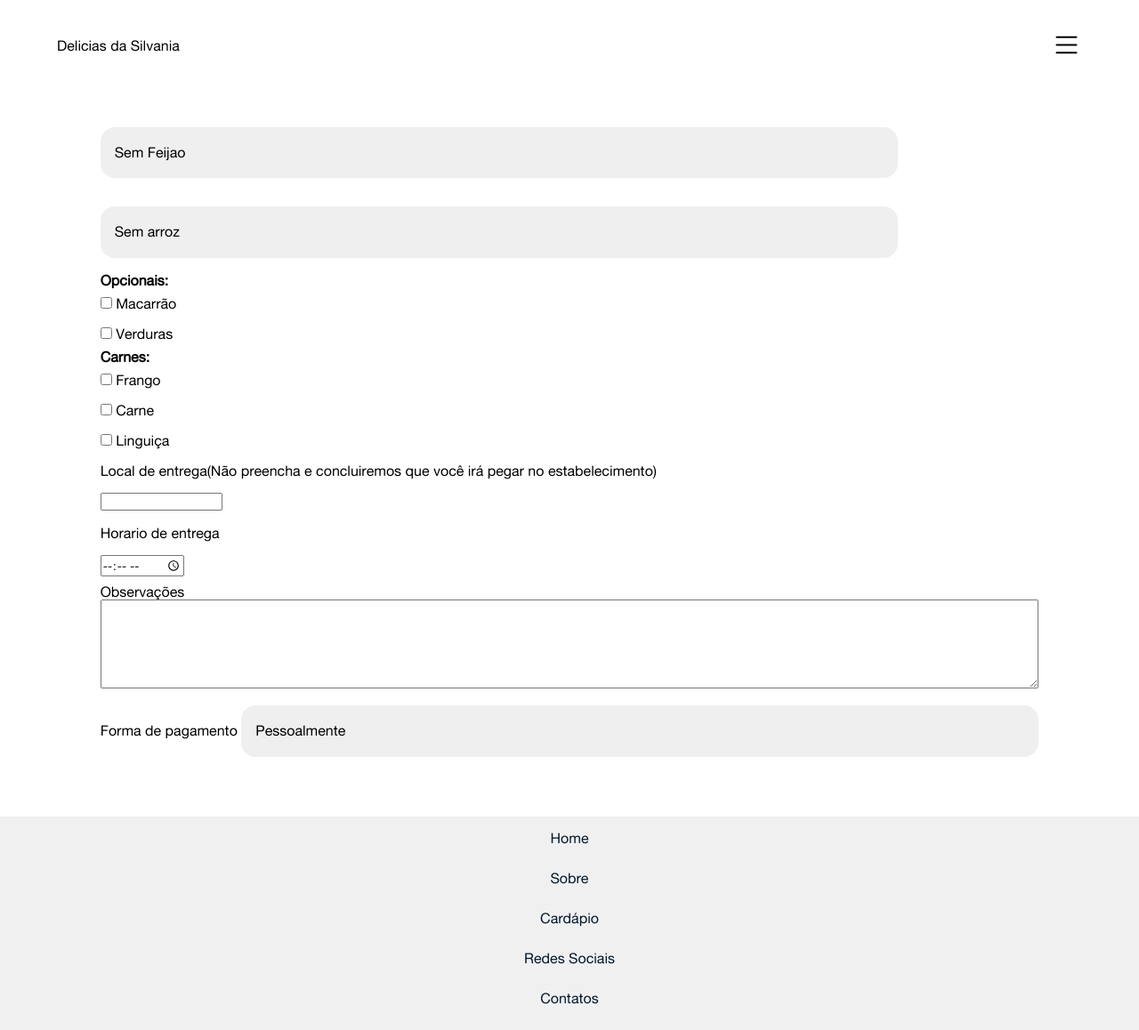
After one commit to GabrielGreapy/ProjetoQuentinha, a Flask app: page /cliente_Perfil/1/1/editar in a window 1280 px wide. The commit adds this page. Shown: the whole page at 89% size. Run offline with Flask 3, Linux system fonts and the light colour scheme; a user stored in the database is signed in.

Commit message:
funções:

```diff
--- a/main.py
+++ b/main.py
@@ -291,5 +291,27 @@ def excluirPedido(id_pedido):
         return redirect(url_for("login_Funcionario"))
 
 
+@app.route("/cliente_Perfil/<int:id>/<int:id_pedido>/cancelar")
+def cancelarPedido(id, id_pedido):
+    if 'nome_Cliente' in session:
+        id = id
+        id_pedido = id_pedido
+        pedidosDB.canceladoCliente(id_pedido)
+        return redirect(url_for("cliente_Perfil", id = id))
+    else:
+        return redirect(url_for("login_Funcionario"))
+
+
+@app.route ("/cliente_Perfil/<int:id_cliente>/<int:id_pedido>/editar", methods=("POST", "GET"))
+def editarPedido(id_cliente, id_pedido):
+    if 'nome_Cliente' in session:
+        if request.form == "POST":
+            id = id_cliente
+            id_pedido = id_pedido
+            return redirect(url_for("cliente_Perfil", id = id))
+        return render_template("editar_pedido.html")
+    else:
+        return redirect(url_for("/login_cliente"))
+
 if __name__ == "__main__":
     app.run(debug=True)
--- a/static/css/style.css
+++ b/static/css/style.css
@@ -440,6 +440,7 @@ select{
     box-shadow: 2px 2px 10px var(---rgba);
     flex-flow: column;
     padding: 0px 0px 1rem;
+    gap: 5px;
 }
 .quentinhasPedidasUnidade div{
     display: flex;
@@ -453,8 +454,12 @@ select{
     width: 40%;
 
 }
-
-
+.quentinhasPedidasUnidade button{
+    border-radius: 7%;
+    height: 40px;
+    font-size: 15px;
+    width: 100px;
+}
 .funcoes {
     display: flex;
     flex-flow: column;
@@ -541,6 +546,12 @@ select{
     height: 300px;
     width: 100%;
 }
+.botao{
+    border-radius: 5%;
+    height: 40px;
+    font-size: 15px;
+    width: 160px;
+}
 
 /* fonts */
 @font-face {
--- a/static/js/script.js
+++ b/static/js/script.js
@@ -0,0 +1,12 @@
+function abrirMenuEditarCliente(){
+    document.querySelector(".mini-menu").classList.add("ativa");
+
+
+
+
+
+}
+function esconderMenuEditarCliente(){
+
+    document.querySelector(".mini-menu").classList.remove("ativa");
+}
--- /dev/null
+++ b/templates/editar_pedido.html
@@ -0,0 +1,61 @@
+{% extends "home.html" %}
+
+{% block title %}Lista de Pedidos{% endblock %}
+
+{% block subtitle %}{% endblock %}
+
+{% block content %}
+
+
+<div class="container">
+    <form action="POST">
+        <div class="pedindo-seccao">
+            <select name="tipo_Feijao" id="">
+                <option value="Sem Feijão">Sem Feijao</option>
+                <option value="Feijão Carioca">Feijão Carioca</option>
+                <option value="Feijão Macassar">Feijão Macassar</option>
+                <option value="Feijao Preto">Feijão Preto</option>
+            </select>
+        </div>
+        <div class="pedindo-seccao">
+            <select name="tipo_Arroz" id="">
+                <option value="Sem Arroz">Sem arroz</option>
+                <option value="Arroz Solto">Arroz Refogado(Solto)</option>
+                <option value="Arroz de Leite">Arroz De Leite(Doce)</option>
+            </select>
+        </div>
+        <div class="pedindo-seccao">
+            <h4>Opcionais:</h4>
+            <div class="input"><input type="checkbox" name="opcionais" value="Macarrão"> Macarrão</div>
+            <div class="input"><input type="checkbox" name="opcionais" value="Verduras"> Verduras
+        </div>
+        <h4>Carnes:</h4>
+
+        <div class="input"><input type="checkbox" name="carnes" value="Frango"> Frango</div>
+        <div class="input"><input type="checkbox" name="carnes" value="Carne"> Carne</div>
+        <div class="input"><input type="checkbox" name="carnes" value="Linguiça"> Linguiça</div>
+
+        <div class="input"><label for="local_Entrega">Local de entrega(Não preencha e concluiremos que você irá pegar no estabelecimento)</label></div>
+        <div class="input"><input type="text" name="local_Entrega"></input></div>
+
+        <div class="input"><label for="horario_Entrega">Horario de entrega</label></div>
+        <div class="input"><input type="time" name="horario_Entrega"></input></div>
+
+        <div class="pedindo-seccao">
+            <label for="Observações">Observações</label>
+            <textarea name="obs" class="input" id="obs"></textarea>
+        </div>
+        <div class="pedindo-seccao">
+            <label for="pagamento">Forma de pagamento</label>
+            <select name="pagamento" id="">
+                <option value="Pessoalmente">Pessoalmente</option>
+                <option value="Pix">Pix</option>
+                <option value="Cartão">Cartão</option>
+
+            </select>
+        </div>
+    </form>
+</div>
+
+
+{% endblock %}
```
Also changed, not shown: pedidosDB.py (+14 -2 lines), templates/cliente_Perfil.html (+7 -5 lines), templates/criar_Funcionario.html (+16 -5 lines), pedidosDB.sqlite.
